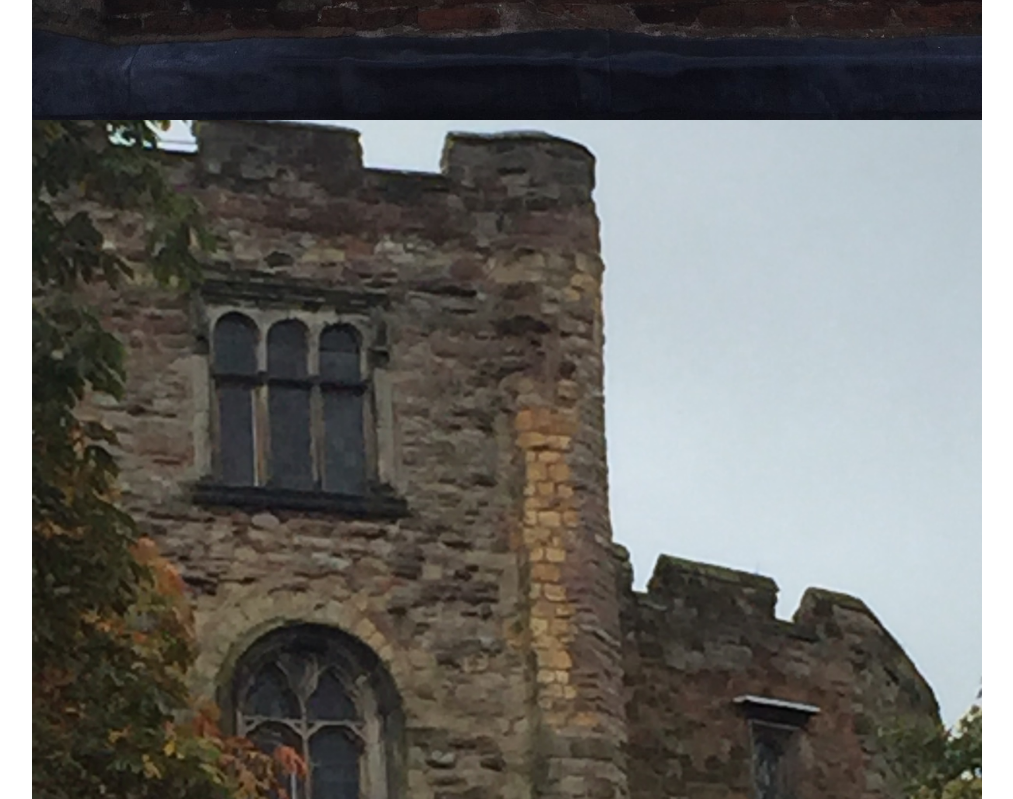
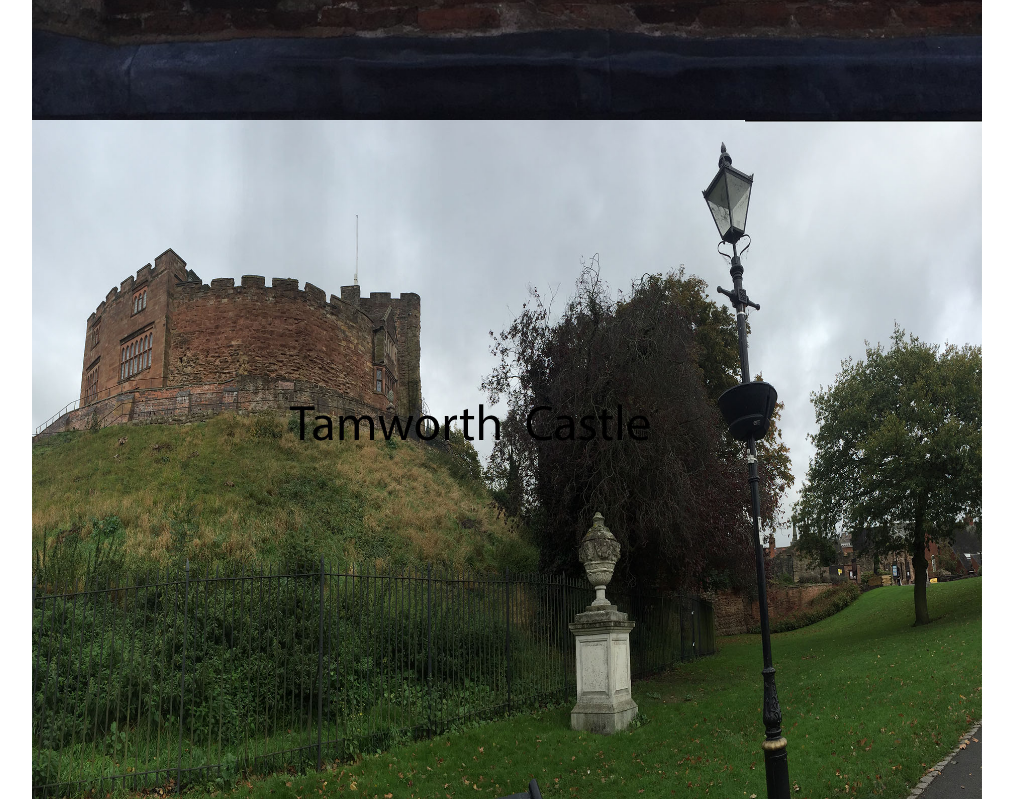
Before and after one commit to ChloePayne96/Tamworthtourism, a website: page Tamworth Castle.html in a window 1280 px wide. Shown: the part 2301-3100 px from the top of the page, without its empty margins (133-1146 px from the left). Drawn offline with Linux system fonts and the light colour scheme.

Commit message:
Update Tamworth Castle.html

```diff
--- a/Tamworth Castle.html
+++ b/Tamworth Castle.html
@@ -156,7 +156,7 @@
 
                 </div>
                     <div class="tooltip-wrap">
-                   <img class="img-portfolio img-fluid" src="img/tamcastle.JPG">
+                   <img class="img-portfolio img-fluid" src="img/tam castle.JPG">
 
   <div class="tooltip-content">
     <p>Tamworth Castle was built in 1070 by the Normans</p>
```
